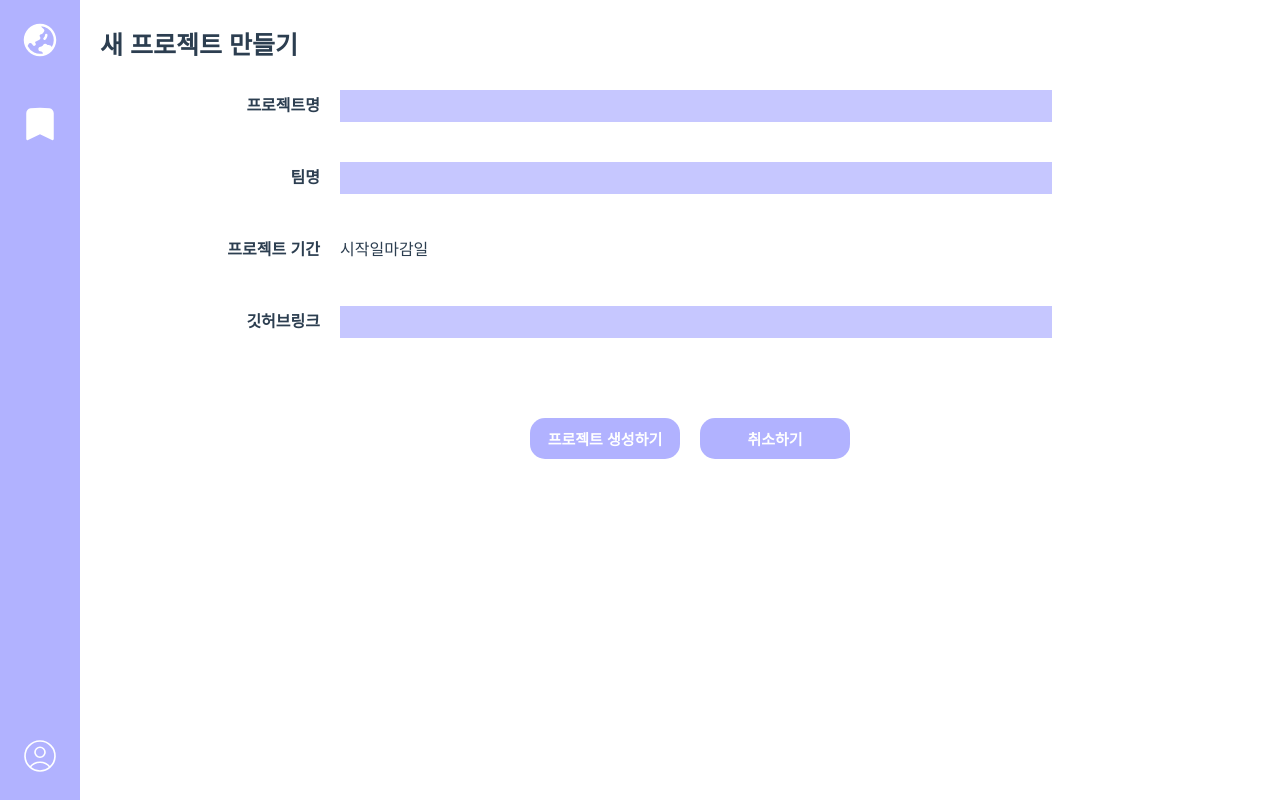
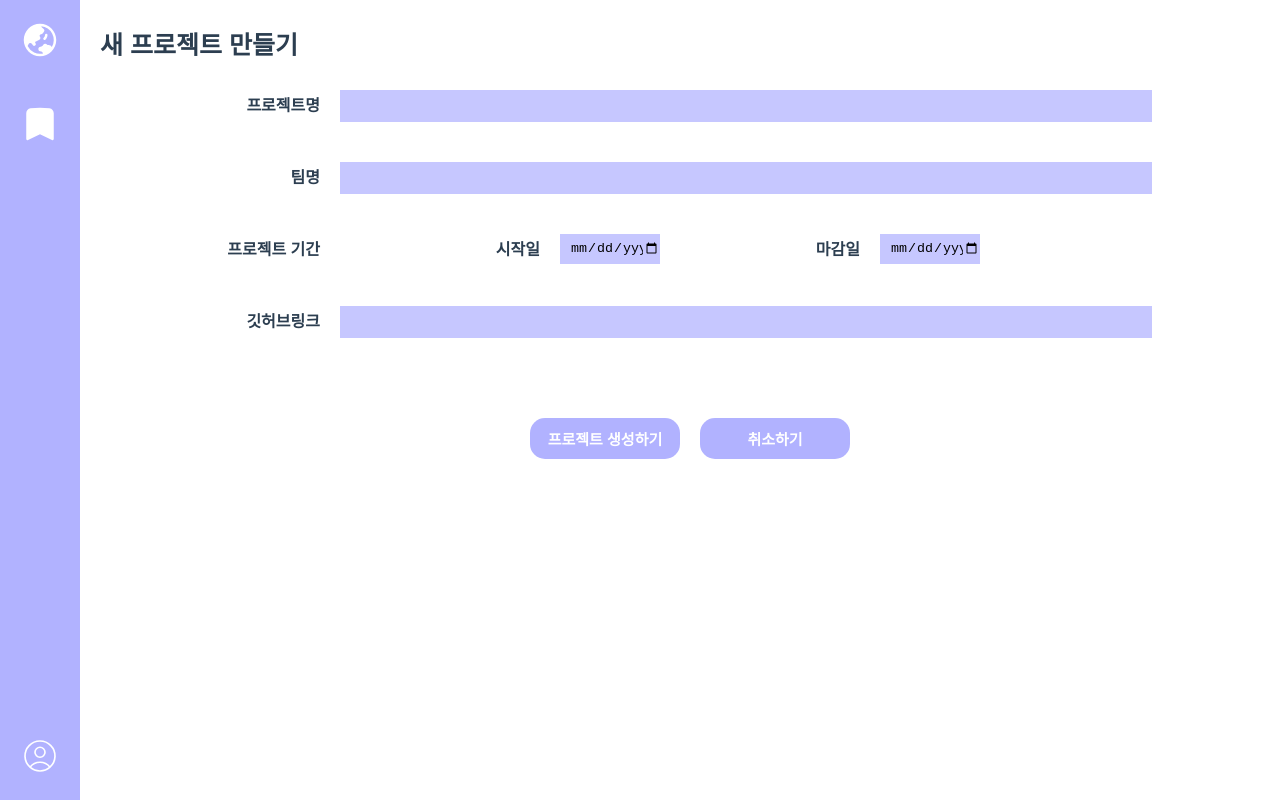
Before and after one commit to springvuet-front/frontend, a Vue app: page /createnew in a window 1280 px wide. Built offline with nearby package versions, Linux system fonts and the light colour scheme.

Commit message:
Add InputDate CreateNew

```diff
--- a/src/views/CreateNewView.vue
+++ b/src/views/CreateNewView.vue
@@ -3,36 +3,28 @@
 <div id="back">
   <div class="bTitle">새 프로젝트 만들기</div>
   <div class="bInputText">
-    <div class="elementName">프로젝트명</div><input type="text">
+    <div class="elementName">프로젝트명</div><input type="text" v-model="projectName">
   </div>
   <div class="bInputText">
-    <div class="elementName">팀명</div><input type="text">
+    <div class="elementName">팀명</div><input type="text" v-model="projectTeam">
   </div>
   <div class="bInputText">
     <div class="elementName">프로젝트 기간</div>
-    <label class="label">시작일</label>
-    <label class="label">마감일</label>
+    <div class="bInputDate">
+      <div class="elementName">시작일</div><input type="date" v-model="projectStartDate"/>
+      <div class="elementName">마감일</div><input type="date" v-model="projectEndDate"/>
+    </div>
   </div>
   <div class="bInputText">
-    <div class="elementName">깃허브링크</div><input type="text">
+    <div class="elementName">깃허브링크</div><input type="text" v-model="projectGitLink">
   </div>
   <div class="bButton">
-    <ButtonComponent parameter="" msg="프로젝트 생성하기"/>
+    <ButtonComponent parameter="" msg="프로젝트 생성하기" @click="createProject"/>
     <ButtonComponent parameter="mypage" msg="취소하기"/>
   </div>
 </div>
 </template>
 <style>
-input{
-    width: 700px;
-    height: 30px;
-    border: 0;
-    background-color: #C6C7FF;
-    padding-left: 10px;
-}
-input:focus{
-    outline: 0;
-}
 #back{
   margin-left: 100px;
   display: flex;
@@ -45,6 +37,11 @@ input:focus{
   align-items: center;
   flex-direction: row;
   padding: 20px;
+}
+.bInputDate{
+  display: flex;
+  flex-direction: row;
+  justify-content: center;
 }
 .bTitle{
   font-size: 25px;
@@ -63,6 +60,20 @@ input:focus{
   justify-content: center;
   margin-top: 50px;
 }
+input{
+  width: 800px;
+  height: 30px;
+  border: 0;
+  background-color: #C6C7FF;
+  padding-left: 10px;
+}
+input:focus{
+  outline: 0;
+}
+input[type=date]{
+  width: 90px;
+}
+
 </style>
 <script>
 import LeftMenu from '@/components/LeftMenu.vue';
@@ -74,13 +85,23 @@ export default {
   components: {
     LeftMenu,
     // InputText,
-    ButtonComponent
+    ButtonComponent,
   },
   data () {
     return {
-      sampleData: ''
+      projectName:'',
+      projectTeam:'',
+      projectStartDate:'',
+      projectEndDate:'',
+      projectGitLink:'',
     }
   },
-  methods: {}
+  methods: {
+    createProject(){
+      // const today = new Date();
+      // if(projectEndDate>today){
+      // }
+    }
+  }
 }
 </script>
```
